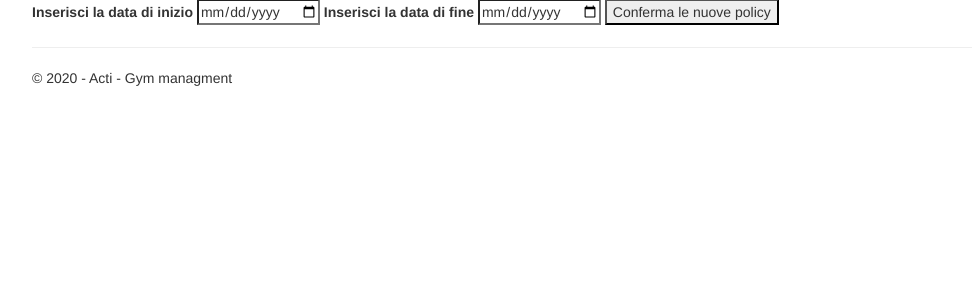
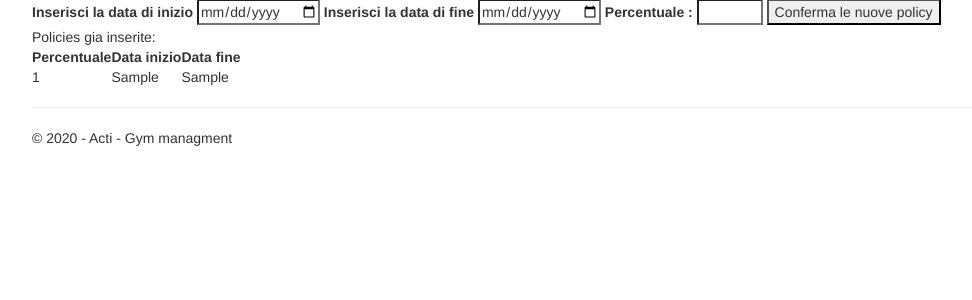
Before and after one commit to SpiderPorkPotter/Palestra, a Flask app: template Palestra/templates/policyOccupazione.html in a window 1280 px wide. Shown: the part 51-351 px from the top of the page, without its empty margins (38-1010 px from the left). Run offline with Flask 2, Linux system fonts and the light colour scheme; the template is opened without the code that fills it: most values are stand-ins (such as "Sample title", 1, 10 or a date in 2020); some libraries are stand-ins or nearby versions.

Commit message:
aggiunta inserimento policy

```diff
--- a/Palestra/templates/policyOccupazione.html
+++ b/Palestra/templates/policyOccupazione.html
@@ -11,8 +11,25 @@
     <label for="dpcm-end">Inserisci la data di fine </label>
     <input type="date" id="data_fine" name="dpcm-end" value="">
 
-    <input type="submit" id="id_btn_conferma" name="confermaPolicy" value="Conferma le nuove policy">
+    <label for="perc">Percentuale :</label>
+    <input type="number" id="id_perc" name="perc" value="" min="0"  max="100" step="5">
+
+    <input type="submit"  name="confermaPolicy" value="Conferma le nuove policy">
 </form>
+
+<table>
+    Policies gia inserite:
+    <th> Percentuale </th><th> Data inizio</th> <th> Data fine</th>
+    {% for row in policies %}
+    <tr>
+        <td>{{row['percentuale_occupabilità'] }} </td>
+        <td>{{ row['data_inizio'] }}</td>
+        <td>{{ row['data_fine'] }}</td>
+    </tr>
+    {% endfor %}
+</table>
+
+
 
 <script>
    function check_dates(){
--- a/Palestra/views.py
+++ b/Palestra/views.py
@@ -9,7 +9,7 @@ from flask_sqlalchemy import SQLAlchemy
 from flask_login import LoginManager, current_user, login_user, logout_user, login_required, UserMixin
 from flask_wtf import FlaskForm, form
 from sqlalchemy.sql.elements import Null
-from sqlalchemy.sql.expression import text
+from sqlalchemy.sql.expression import null, text
 from wtforms import StringField, PasswordField, IntegerField, FormField, RadioField
 from wtforms.fields.html5 import DateTimeLocalField
 from wtforms.validators import InputRequired, Email, Length, Optional
@@ -434,15 +434,36 @@ def crea_sala():
 
     return render_template("creazioneSala.html", title = "Crea una nuova sala nella tua palestra", form = form, id_sala = id_next_sala)
 
-
-
-
 @app.route('/policy_occupazione', methods=['POST', 'GET'])
 def policy_occupazione():
 
+    tutte_le_policy = text("SELECT * FROM policy_occupazione ")
+    with engine.connect() as conn:
+        policies = conn.execute(tutte_le_policy)
+        copia = conn.execute(tutte_le_policy)
+
+    lista_date_inizio = []
+    lista_date_fine = []
+    for row in copia:
+        if row['data_inizio'] != null and row['data_fine'] != null:
+            lista_date_inizio.append(row['data_inizio'])
+            lista_date_fine.append(row['data_fine'])
 
 
-    return render_template("policyOccupazione.html", title = "Occupazione", )
+    if request.method== 'POST' and 'confermaPolicy' in request.form:
+        data_inizio = request.form['dpcm-start']
+        data_fine = request.form['dpcm-end']
+        perc = request.form['perc']
+
+        if data_inizio in lista_date_inizio or data_fine in lista_date_fine:
+            flash('controlla meglio le date')
+        else:
+            inserimento_policy = text("INSERT INTO policy_occupazione(data_inizio,data_fine, percentuale_occupabilità) VALUES(:i , :f, :p) ")
+        with engine.connect() as conn:
+            conn.execute(inserimento_policy, i=data_inizio, f=data_fine, p=perc)
+            flash("inserimento riuscito")
+
+    return render_template("policyOccupazione.html", title = "Occupazione", policies  = policies )
 
 
 #-------------------UTILI--------------
```
